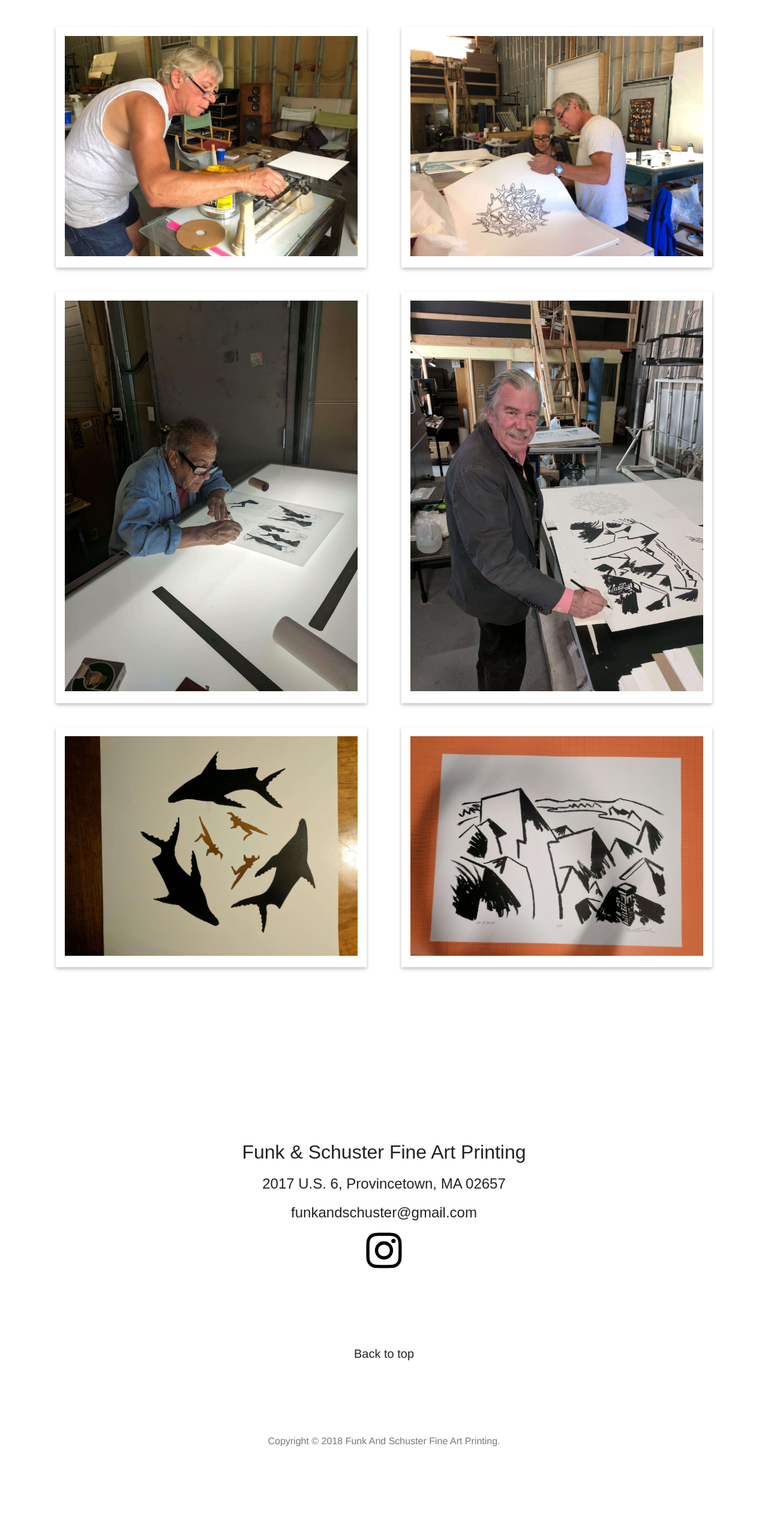
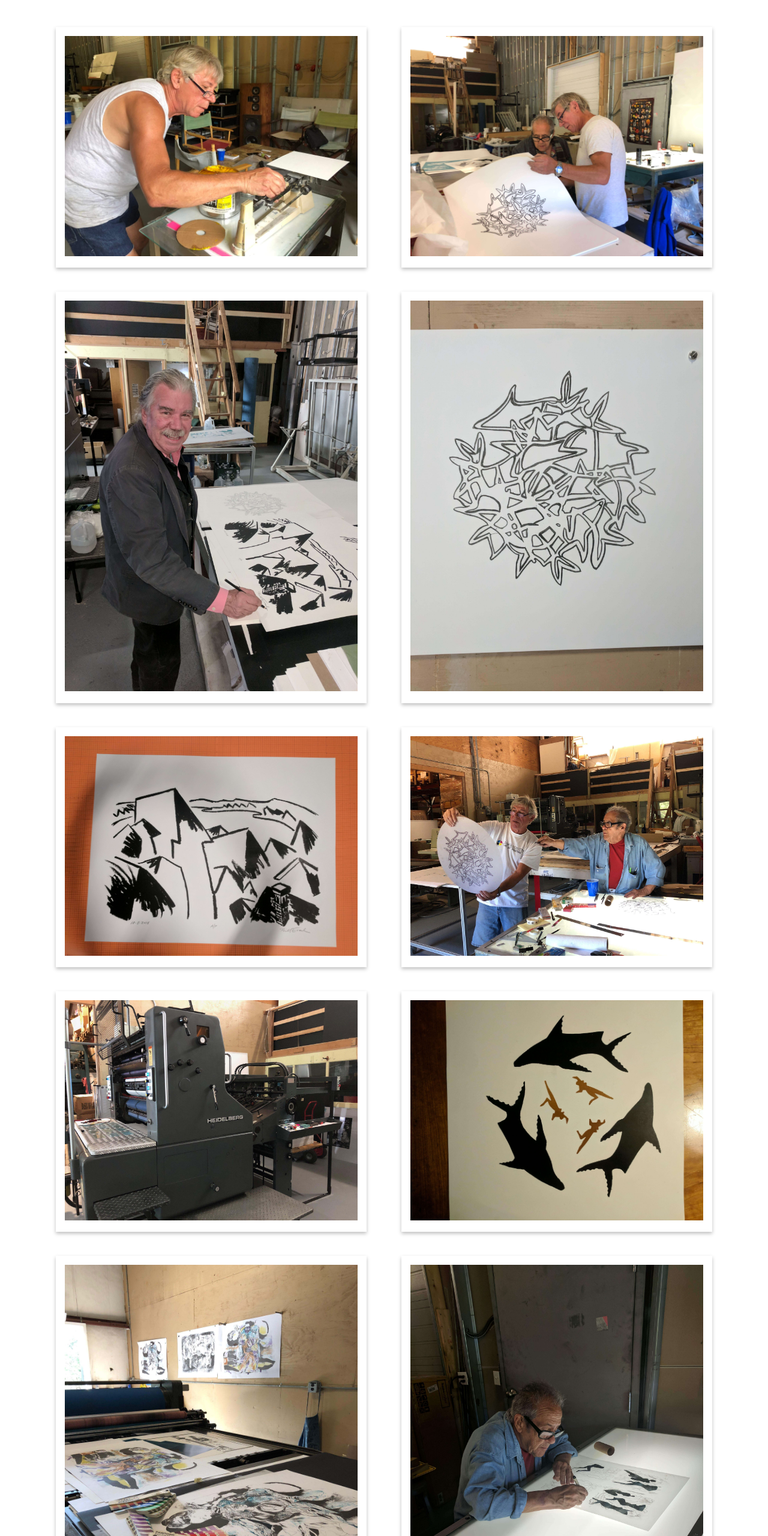
Before and after one commit to tomjschuster/funk-and-schuster-landing-page, a plain HTML site: page site/index.html in a window 1280 px wide. Shown: the part 1193-3753 px from the top of the page at 60% size. Before the commit the page ends 3625 px from the top, so only its background shows below. Drawn offline with Linux system fonts and the light colour scheme.

Commit message:
new photos

```diff
--- a/site/index.html
+++ b/site/index.html
@@ -247,11 +247,15 @@
       </section>
       <section class="gallery">
         <figure class="photo paper"><img src="images/vladimir-schuster.jpg" alt="Vladimir Schuster" /></figure>
-        <figure class="photo paper"><img src="images/richard-pepitone-and-vladmir-schuster.jpg" alt="Richard Pepitone and Vladimir Schuster" /></figure>
+        <figure class="photo paper"><img src="images/richard-pepitone-and-vladimir-schuster.jpg" alt="Richard Pepitone and Vladimir Schuster" /></figure>
+        <figure class="photo paper"><img src="images/bill-evaul.jpg" alt="Bill Evaul" /></figure>
+        <figure class="photo paper"><img src="images/richard-pepitone-art-2.jpg" alt="Richard Pepitone Art" /></figure>
+        <figure class="photo paper"><img src="images/bill-evaul-art.jpg" alt="Bill Evaul Art" /></figure>
+        <figure class="photo paper"><img src="images/richard-pepitone-and-vladimir-schuster-2.jpg" alt="Richard Pepitone and Vladimir Schuster" /></figure>
+        <figure class="photo paper"><img src="images/heidelberg.jpg" alt="Heidelberg Printing Press" /></figure>
+        <figure class="photo paper"><img src="images/richard-pepitone-art.jpg" alt="Richard Pepitone Art" /></figure>
+        <figure class="photo paper"><img src="images/art.jpg" alt="Heidelberg Printing Press" /></figure>
         <figure class="photo paper"><img src="images/richard-pepitone.jpg" alt="Richard Pepitone" /></figure>
-        <figure class="photo paper"><img src="images/bill-evaul.jpg" alt="Bill Evaul" /></figure>
-        <figure class="photo paper"><img src="images/richard-pepitone-art.jpg" alt="Richard Pepitone Art" /></figure>
-        <figure class="photo paper"><img src="images/bill-evaul-art.jpg" alt="Bill Evaul Art" /></figure>
       </section>
     </main>
     <footer>
```
Also changed, not shown: site/images/art.jpg (added), site/images/heidelberg.jpg (added), site/images/richard-pepitone-and-vladimir-schuster-2.jpg (added), site/images/richard-pepitone-and-vladimir-schuster.jpg (renamed from site/images/richard-pepitone-and-vladmir-schuster.jpg), site/images/sharks.jpg (deleted).
